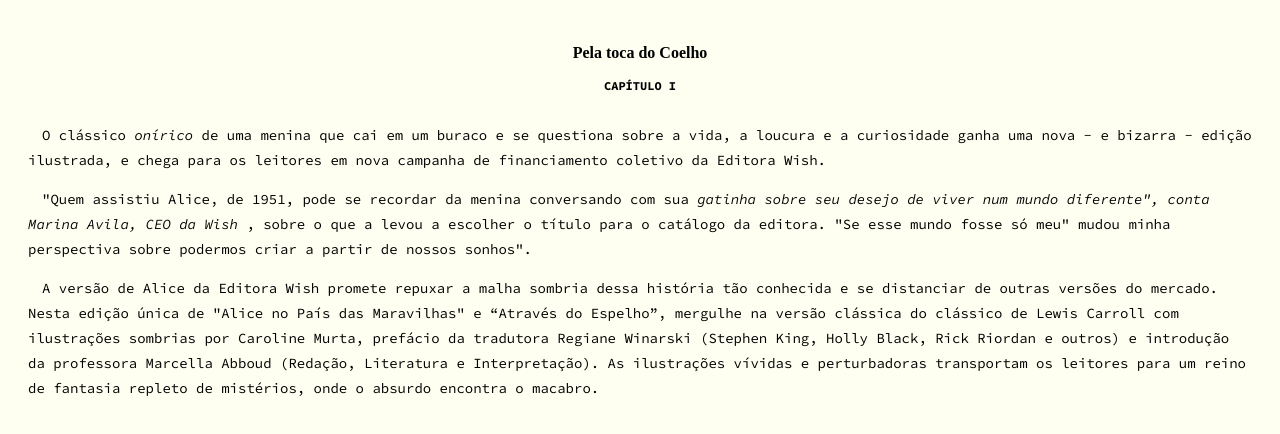
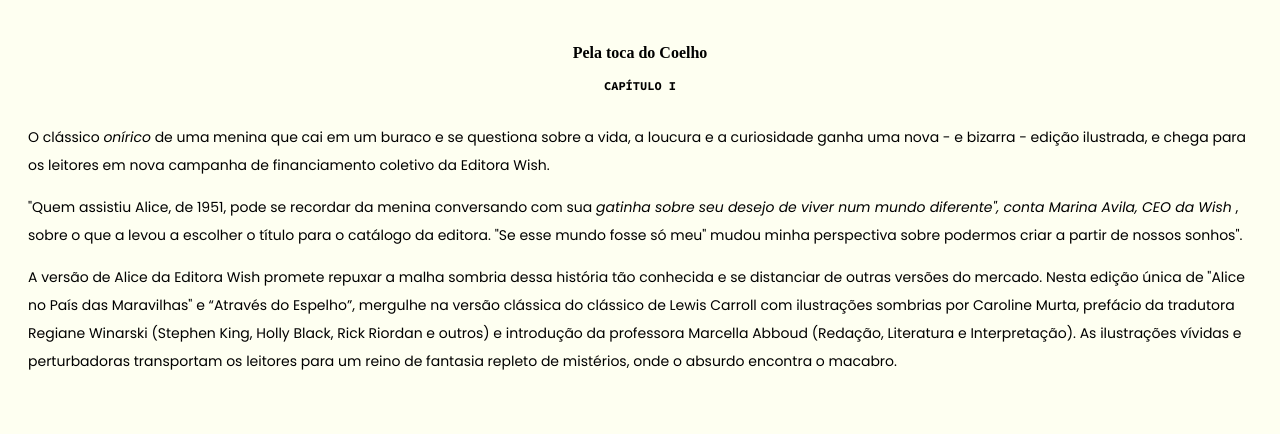
Before and after one commit to nayanesenhorinha/test-alice, a plain HTML site: page index.html in a window 1280 px wide. Drawn offline with Linux system fonts and the light colour scheme.

Commit message:
Add files via upload

```diff
--- a/index.html
+++ b/index.html
@@ -19,11 +19,10 @@
         }
 
         .text {
-            font-family: "Source Code Pro";
-            font-size: 0.875rem;
-            line-height: 1.5625rem;
+            font-family: "Poppins";
+            font-size: 14px;
+            line-height: 28px;
             color: #000;
-            text-indent: 0.875rem;
         }
 
         .cap {
```
